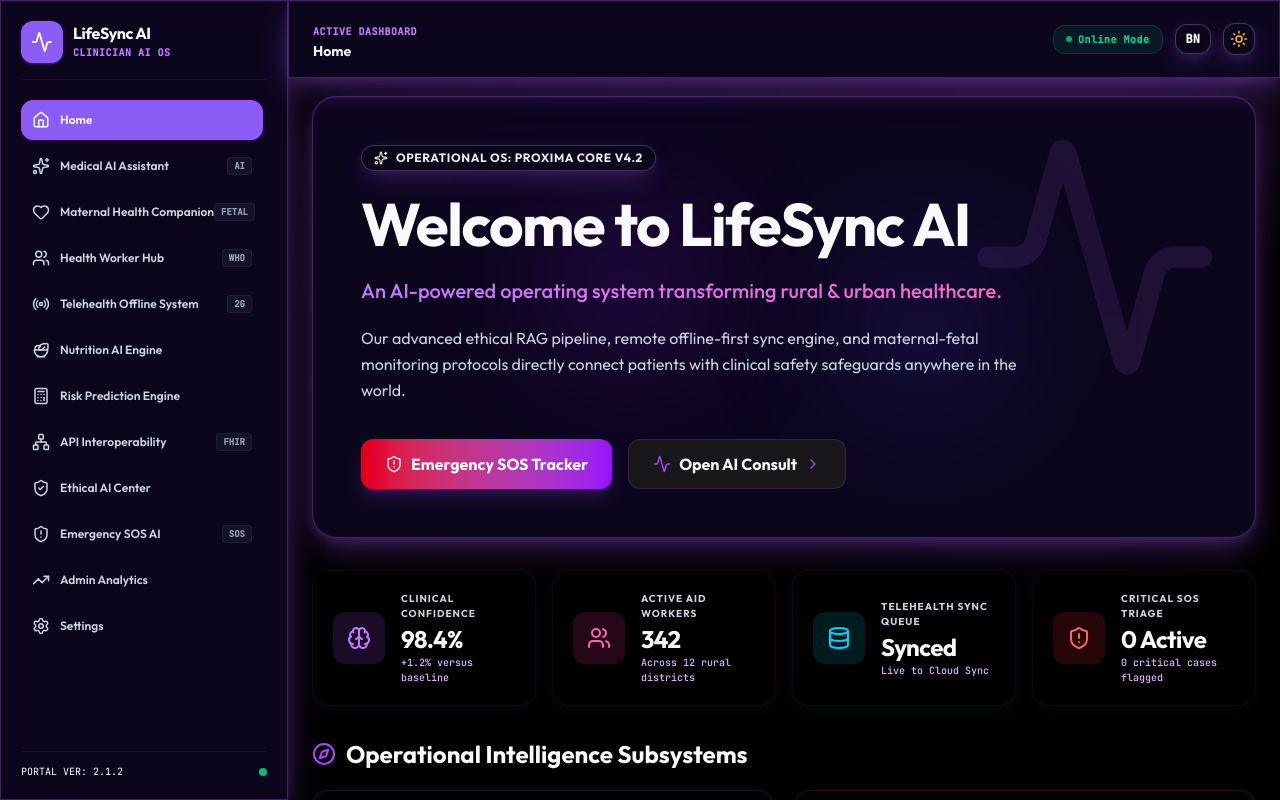
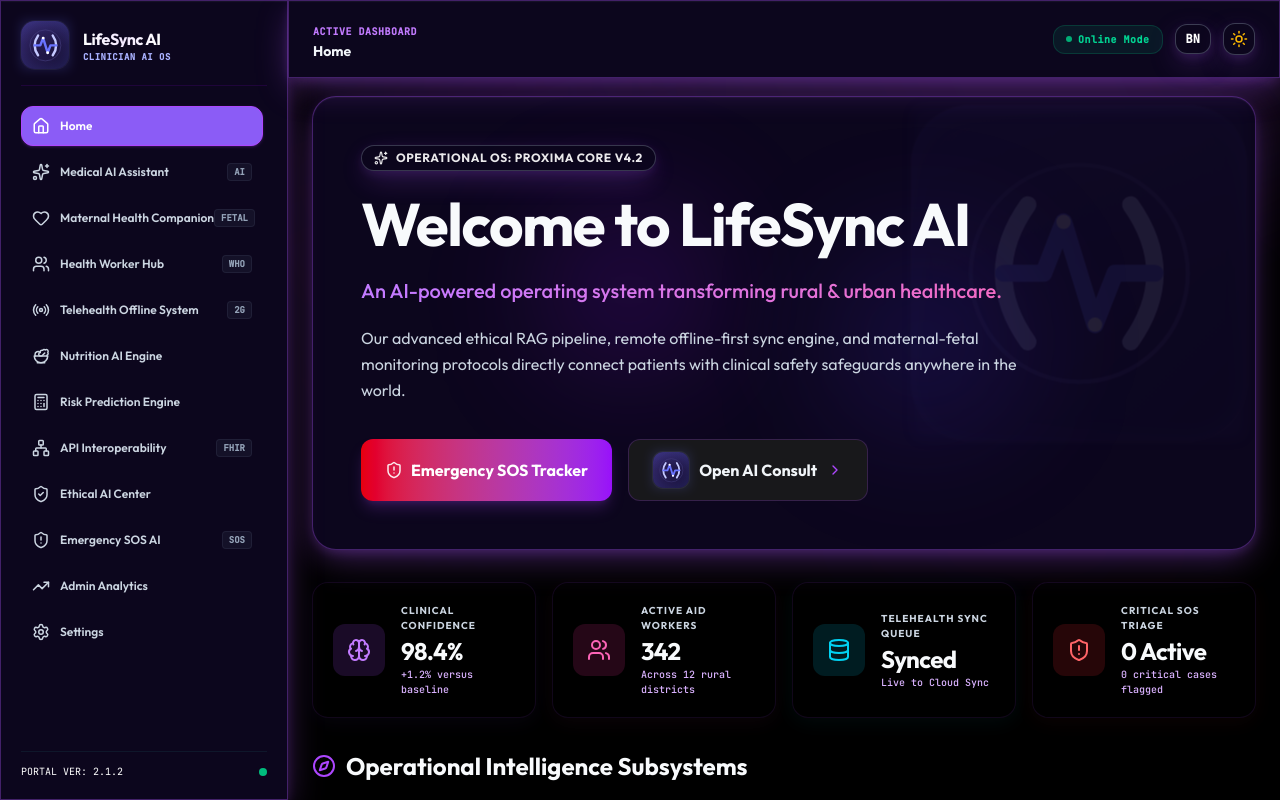
Before and after one commit to Wasin87/LifeSync-Ai, a React (Vite) app: page / in a window 1280 px wide. Shown: the top 800 px of the page. Built offline with nearby package versions, Linux system fonts and the light colour scheme.

Commit message:
Some Features add in the code.

```diff
--- a/src/App.tsx
+++ b/src/App.tsx
@@ -20,6 +20,7 @@ import EthicalAICenter from './components/EthicalAICenter.js';
 import EmergencyAIView from './components/EmergencyAIView.js';
 import AdminAnalyticsView from './components/AdminAnalyticsView.js';
 import SettingsView from './components/SettingsView.js';
+import { LogoIcon, LogoFull } from './components/Logo.js';
 
 type Tab =
   | 'HOME'
@@ -107,20 +108,8 @@ export default function App() {
       <aside className="hidden lg:flex flex-col w-72 shrink-0 glass-card-light dark:glass-card-dark border-r border-slate-200/60 dark:border-purple-950/40 sticky top-0 h-screen overflow-y-auto p-5 z-20">
 
         {/* Logo and Brand Identity */}
-        <div className="space-y-1 select-none pb-4 border-b border-slate-100 dark:border-purple-950/40">
-          <div className="flex items-center gap-2.5">
-            <span className="p-2.5 rounded-xl bg-purple-600 text-white shadow shadow-purple-500/35">
-              <Activity className="w-5.5 h-5.5 animate-pulse" />
-            </span>
-            <div>
-              <h1 className="font-extrabold tracking-tight text-md text-slate-900 dark:text-white font-sans flex items-center gap-1.5 leading-none">
-                {t.brandName}
-              </h1>
-              <p className="text-[10px] text-purple-600 dark:text-purple-400 font-bold tracking-wider pt-1 font-mono uppercase">
-                {lang === 'en' ? "Clinician AI OS" : "এআই ক্লিনিক্যাল ওএস"}
-              </p>
-            </div>
-          </div>
+        <div className="select-none pb-4 border-b border-slate-100 dark:border-purple-950/40">
+          <LogoFull brandName={t.brandName} lang={lang} size="md" />
         </div>
 
         {/* Navigation lists */}
@@ -264,17 +253,7 @@ export default function App() {
                 <div className="absolute inset-0 cosmic-grid opacity-35 dark:opacity-60 pointer-events-none z-0"></div>
 
                 <div className="relative z-10 flex justify-between items-center pb-5 border-b border-slate-150 dark:border-purple-950/40">
-                  <div className="flex items-center gap-2.5">
-                    <span className="p-2 rounded-xl bg-purple-600 text-white shadow shadow-purple-500/35">
-                      <Activity className="w-4.5 h-4.5 animate-pulse" />
-                    </span>
-                    <div>
-                      <span className="font-extrabold tracking-tight text-slate-950 dark:text-white text-sm font-sans">{t.brandName}</span>
-                      <p className="text-[9px] text-purple-600 dark:text-purple-400 font-bold tracking-widest font-mono">
-                        {lang === 'en' ? "Clinician AI OS" : "এআই ক্লিনিক্যাল ওএস"}
-                      </p>
-                    </div>
-                  </div>
+                  <LogoFull brandName={t.brandName} lang={lang} size="sm" />
                   <button
                     onClick={() => setIsMobileMenuOpen(false)}
                     className="p-1.5 rounded-xl bg-slate-100 dark:bg-purple-950/40 text-slate-600 dark:text-slate-300 hover:bg-slate-200 transition-colors"
@@ -382,13 +361,8 @@ export default function App() {
         <footer className="bg-slate-100 dark:bg-slate-900/60 border-t border-slate-200/50 dark:border-slate-850 pt-10 pb-24 lg:pb-8 w-full px-6 sm:px-10 lg:px-16 mt-auto">
           <div className="max-w-[1500px] mx-auto grid grid-cols-1 md:grid-cols-2 lg:grid-cols-4 gap-8 mb-8">
             <div className="col-span-1 md:col-span-1">
-              <div className="flex items-center gap-2.5 mb-4">
-                <span className="p-2 rounded-xl bg-purple-600 text-white shadow shadow-purple-500/35">
-                  <Activity className="w-4 h-4 animate-pulse" />
-                </span>
-                <span className="font-extrabold tracking-tight text-slate-900 dark:text-white flex items-center gap-1.5 leading-none">
-                  {t.brandName}
-                </span>
+              <div className="mb-4">
+                <LogoFull brandName={t.brandName} lang={lang} size="sm" />
               </div>
               <p className="text-xs text-slate-500 dark:text-slate-400 leading-relaxed mb-4">
                 Empowering healthcare professionals and patients with AI-driven, accessible, and ethical clinical tools for a brighter, healthier tomorrow.
--- a/src/components/HomeView.tsx
+++ b/src/components/HomeView.tsx
@@ -5,6 +5,7 @@ import {
   ChevronRight, Brain, Sparkles, TrendingUp, Compass, Award, ShieldCheck, Cpu
 } from 'lucide-react';
 import { getTranslation, Language } from '../types.js';
+import { LogoIcon } from './Logo.js';
 
 interface HomeViewProps {
   lang: Language;
@@ -120,8 +121,8 @@ export default function HomeView({ lang, onNavigate, online }: HomeViewProps) {
         variants={itemVariants}
         className="relative p-6 md:p-12 rounded-3xl overflow-hidden glass-card-light dark:glass-card-dark border border-purple-500/25 dark:border-purple-500/30 flex flex-col justify-between gap-6 glow-purple"
       >
-        <div className="absolute top-0 right-0 p-8 opacity-10 pointer-events-none select-none">
-          <Activity className="w-64 h-64 text-purple-600 dark:text-purple-400" />
+        <div className="absolute -top-10 -right-10 p-8 opacity-10 pointer-events-none select-none scale-150 origin-top-right">
+          <LogoIcon size="massive" />
         </div>
 
         {/* Glow Spheres */}
@@ -158,9 +159,9 @@ export default function HomeView({ lang, onNavigate, online }: HomeViewProps) {
             <button
               id="hero-chat-btn"
               onClick={() => onNavigate('chat')}
-              className="px-6 py-3 rounded-xl font-bold bg-white/80 dark:bg-zinc-900 hover:bg-slate-100 dark:hover:bg-zinc-800 text-slate-800 dark:text-slate-200 border border-purple-500/20 transition-all flex items-center gap-2 hover:scale-[1.02] active:scale-95 cursor-pointer select-none"
+              className="px-6 py-3 rounded-xl font-bold bg-white/80 dark:bg-zinc-900 hover:bg-slate-100 dark:hover:bg-zinc-800 text-slate-800 dark:text-slate-200 border border-purple-500/20 transition-all flex items-center gap-2.5 hover:scale-[1.02] active:scale-95 cursor-pointer select-none"
             >
-              <Activity className="w-4.5 h-4.5 text-purple-500" />
+              <LogoIcon size="sm" animate={false} />
               {lang === 'en' ? "Open AI Consult" : "এআই কনসাল্ট শুরু করুন"}
               <ChevronRight className="w-4 h-4 text-purple-500" />
             </button>
--- /dev/null
+++ b/src/components/Logo.tsx
@@ -0,0 +1,119 @@
+import React from 'react';
+import { Sparkles } from 'lucide-react';
+
+interface LogoProps {
+  className?: string; // Icon width/height class, e.g. "w-5 h-5"
+  size?: 'sm' | 'md' | 'lg' | 'xl' | 'massive';
+  animate?: boolean;
+}
+
+/**
+ * Unique, highly polished custom heartbeat brand icon for LifeSync AI.
+ * Merges a high-fidelity vector heart rate ECG waveform with an AI smart spark capsule.
+ */
+export function LogoIcon({ size = 'md', animate = true, className = "" }: LogoProps) {
+  // Determine dimensions for perfect circles
+  const sizes = {
+    sm: { container: 'rounded-[10px] w-9 h-9', dotR: '3.5' },
+    md: { container: 'rounded-[14px] w-12 h-12', dotR: '3.5' },
+    lg: { container: 'rounded-[18px] w-16 h-16', dotR: '3' },
+    xl: { container: 'rounded-2xl w-24 h-24', dotR: '2.5' },
+    massive: { container: 'rounded-[40px] w-56 h-56', dotR: '2.5' }
+  };
+
+  const dim = sizes[size] || sizes.md;
+
+  return (
+    <div className={`relative inline-flex items-center justify-center shrink-0 group select-none ${className}`}>
+      {/* Background glow shadow mimicking custom high-end brand assets */}
+      <div className={`absolute inset-0 rounded-[inherit] bg-[#6A74FF] opacity-20 blur-[6px] group-hover:opacity-40 transition-opacity duration-300 ${animate ? 'animate-pulse' : ''}`} />
+
+      {/* Main glassmorphic squircle of the logo */}
+      <div className={`relative flex items-center justify-center bg-gradient-to-br from-[#302360] to-[#161036] shadow-[inset_0_0_15px_rgba(106,116,255,0.2)] ${dim.container} overflow-hidden transition-all duration-300 ring-1 ring-white/10 dark:ring-white/5`}>
+        {/* Abstract futuristic interior gradients */}
+        <div className="absolute top-0 right-0 w-full h-full bg-gradient-to-b from-[#6A74FF]/10 via-transparent to-transparent" />
+
+        {/* Custom Heart Rate ECG Vector Waveform inside a 100x100 box */}
+        <svg
+          width="85%"
+          height="85%"
+          viewBox="0 0 100 100"
+          fill="none"
+          xmlns="http://www.w3.org/2000/svg"
+          className="relative z-10 transition-transform group-hover:scale-105 duration-300"
+        >
+          {/* Subtle circle guiding outline */}
+          <circle
+            cx="50"
+            cy="50"
+            r="38"
+            className="stroke-[#484082]/60 dark:stroke-[#484082]"
+            strokeWidth="1.5"
+          />
+
+          {/* Left Arc */}
+          <path
+            d="M 32 26 Q 15 50 32 74"
+            stroke="#C4C9FF"
+            strokeWidth="6"
+            strokeLinecap="round"
+          />
+
+          {/* Right Arc */}
+          <path
+            d="M 68 26 Q 85 50 68 74"
+            stroke="#C4C9FF"
+            strokeWidth="6"
+            strokeLinecap="round"
+          />
+
+          {/* Pulse Waveform */}
+          <path
+            d="M 23.5 50 L 37.5 50 L 44.5 32 L 55.5 68 L 62.5 50 L 76.5 50"
+            stroke="#6A74FF"
+            strokeWidth="6"
+            strokeLinecap="round"
+            strokeLinejoin="round"
+          />
+
+          {/* Top white dot */}
+          <circle cx="44.5" cy="32" r={dim.dotR} fill="#FFFFFF" />
+
+          {/* Bottom white dot */}
+          <circle cx="55.5" cy="68" r={dim.dotR} fill="#FFFFFF" />
+        </svg>
+      </div>
+    </div>
+  );
+}
+
+interface LogoFullProps {
+  brandName: string;
+  lang?: 'en' | 'bn';
+  size?: 'sm' | 'md' | 'lg';
+  theme?: 'light' | 'dark';
+}
+
+/**
+ * Combined brand sign with custom styled modern typography.
+ */
+export function LogoFull({ brandName, lang = 'en', size = 'md' }: LogoFullProps) {
+  const isBangla = lang === 'bn';
+
+  return (
+    <div className="flex items-center gap-3.5 select-none">
+      <LogoIcon size={size === 'sm' ? 'sm' : size === 'lg' ? 'lg' : 'md'} />
+      <div className="flex flex-col text-left leading-none mt-0.5">
+        <h1 className="font-extrabold tracking-tight text-slate-900 dark:text-white flex items-center gap-1 font-sans leading-none text-[15px] md:text-[16px]">
+          {/* Stylized premium brand title text */}
+          <span className="text-transparent bg-clip-text bg-gradient-to-r from-slate-900 via-[#302360] to-slate-900 dark:from-white dark:via-purple-100 dark:to-white">
+            {brandName}
+          </span>
+        </h1>
+        <p className="text-[9px] text-[#6A74FF] dark:text-[#A9B1FF] font-extrabold tracking-wider pt-1.5 font-mono uppercase">
+          {isBangla ? "এআই ক্লিনিক্যাল ওএস" : "Clinician AI OS"}
+        </p>
+      </div>
+    </div>
+  );
+}
```
Also changed, not shown: 1 other file (tests, documents, lock files or other folders).
